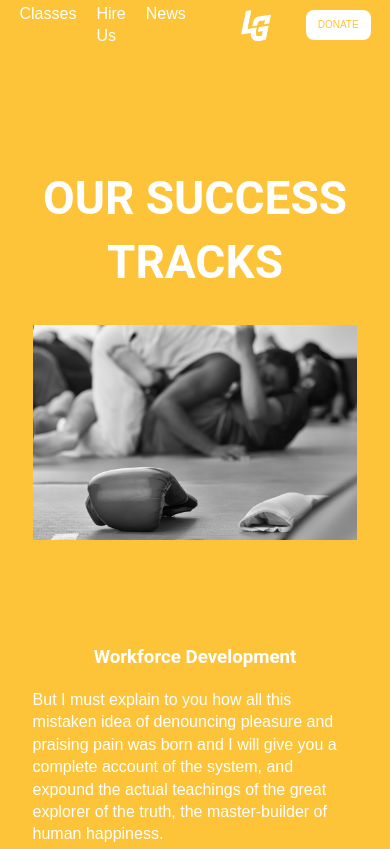
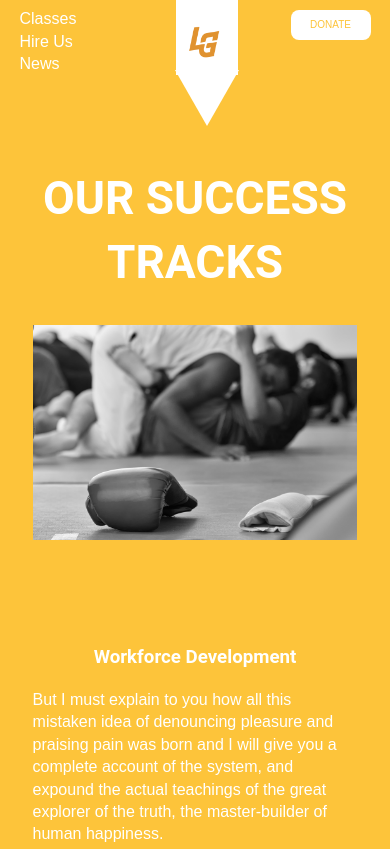
Before and after one commit to Resilient-Labs/LevelGround, a plain HTML site: page success.html in a window 390 px wide. Shown: the top 849 px of the page. Drawn offline with nearby package versions, Linux system fonts and the light colour scheme.

Commit message:
I put a shape to make the look of what goes behind the logo for each page. I used a div and a section and css-trick shapes to make it as close as I could get it to. And I copied the header to the other pages and made the logo different for the sucess.html page since the header background was different and the mocks called for it

```diff
--- a/css/header.css
+++ b/css/header.css
@@ -79,6 +79,36 @@ header p {
   margin-bottom: 40px;
   color: #fdc43a;
 }
+.logo-holder {
+  background-color: #fdc43a;
+  width: 62px;
+  position: absolute;
+  top: 0;
+  left:49%;
+  height: 75px;
+  z-index: 4;
+
+}
+.logo-holder section {
+  width: 0;
+	height: 0;
+	border-left: 32px solid transparent;
+	border-right: 32px solid transparent;
+	border-top: 56px solid #fdc43a;
+  position: absolute;
+  top:70px;
+  left: -1px;
+}
+
+.logo-holder img {
+  margin-left: -20px;
+}
+.tracks .logo-holder {
+  background-color: #fff;
+}
+.tracks .logo-holder section {
+  border-top-color: #fff;
+}
 /*#flag {
   width: 110px;
   height: 56px;
@@ -112,16 +142,29 @@ header p {
   header .wrapper p{
     text-align: left;
   }
+  nav ul{
+    flex-flow: column;
+    margin-top: 50px;
+  }
+  .logo-holder {
+    left:43%;
+  }
 }
 
 @media  (max-width:767px) and (orientation:landscape) {
-
+  .logo-holder {
+      left:45%;
+    }
 }
 
 @media  (max-width:1024px) and (orientation:portrait) {
-
+  .logo-holder {
+      left:45%;
+    }
 }
 
 @media  (max-width:1024px) and (orientation:landscape) {
-
+  .logo-holder {
+    left:45%;
+  }
 }
--- a/success.html
+++ b/success.html
@@ -28,7 +28,12 @@
               <a href="hire.html"><li>Hire Us</li></a>
               <a href="news.html"><li>News</li></a>
             </ul>
-            <a href="index.html"><img src="img/new-logo-white.png" alt=""></a>
+            <div class="logo-holder">
+              <a href="index.html"><img src="img/new-logo-orange-2.png" alt=""></a>
+              <section>
+
+              </section>
+            </div>
             <!-- <div id="flag">
               <img src="img/new-logo-white.png" alt="">
             </div> -->
```
Also changed, not shown: classes.html (+6 -1 lines), donate.html (+6 -1 lines), hire.html (+6 -1 lines), index.html (+6 -1 lines), news.html (+6 -1 lines), newspost.html (+6 -1 lines).
